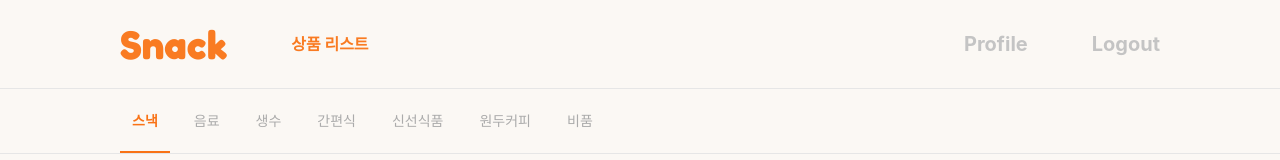
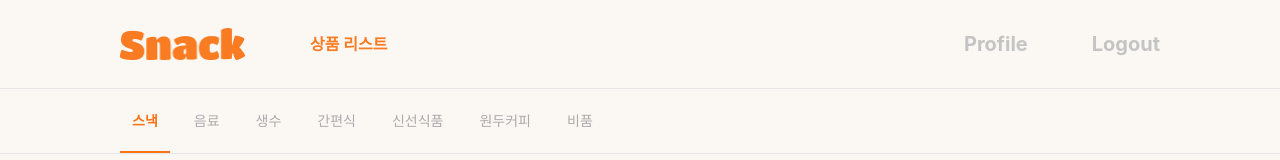
Before and after one commit to Boosters-team1/snack-FD, a React (Vite) app in the folder snack-frontend/: page /products in a window 1280 px wide. Shown: the top 160 px of the page. Built offline with nearby package versions, Linux system fonts and the light colour scheme; no server answers; a web font is replaced by a local one.

Commit message:
feat: 텍스트 로고를 logo.png 이미지로 교체

```diff
--- a/snack-frontend/src/components/layout/Header.tsx
+++ b/snack-frontend/src/components/layout/Header.tsx
@@ -1,5 +1,6 @@
 import { Link, useNavigate } from "react-router-dom";
 import { useAuth } from "../../hooks/useAuth";
+import logoImg from "../../assets/images/logo.png";
 
 export default function Header() {
   const { isLoggedIn, logout } = useAuth();
@@ -15,16 +16,8 @@ export default function Header() {
       <div className="flex h-[88px] items-center justify-between px-[120px]">
         {/* 왼쪽: 로고 + 상품 리스트 */}
         <div className="flex items-center gap-16">
-          <Link
-            to="/products"
-            className="leading-none text-[#F97B22]"
-            style={{
-              fontFamily: "'Fredoka', sans-serif",
-              fontSize: "40px",
-              fontWeight: 700,
-            }}
-          >
-            Snack
+          <Link to="/products" className="leading-none">
+            <img src={logoImg} alt="Snack" width={126} height={32} />
           </Link>
           <Link to="/products" className="text-[16px] font-bold text-[#F97B22]">
             상품 리스트
```
Also changed, not shown: snack-frontend/src/assets/images/logo.png (added).
